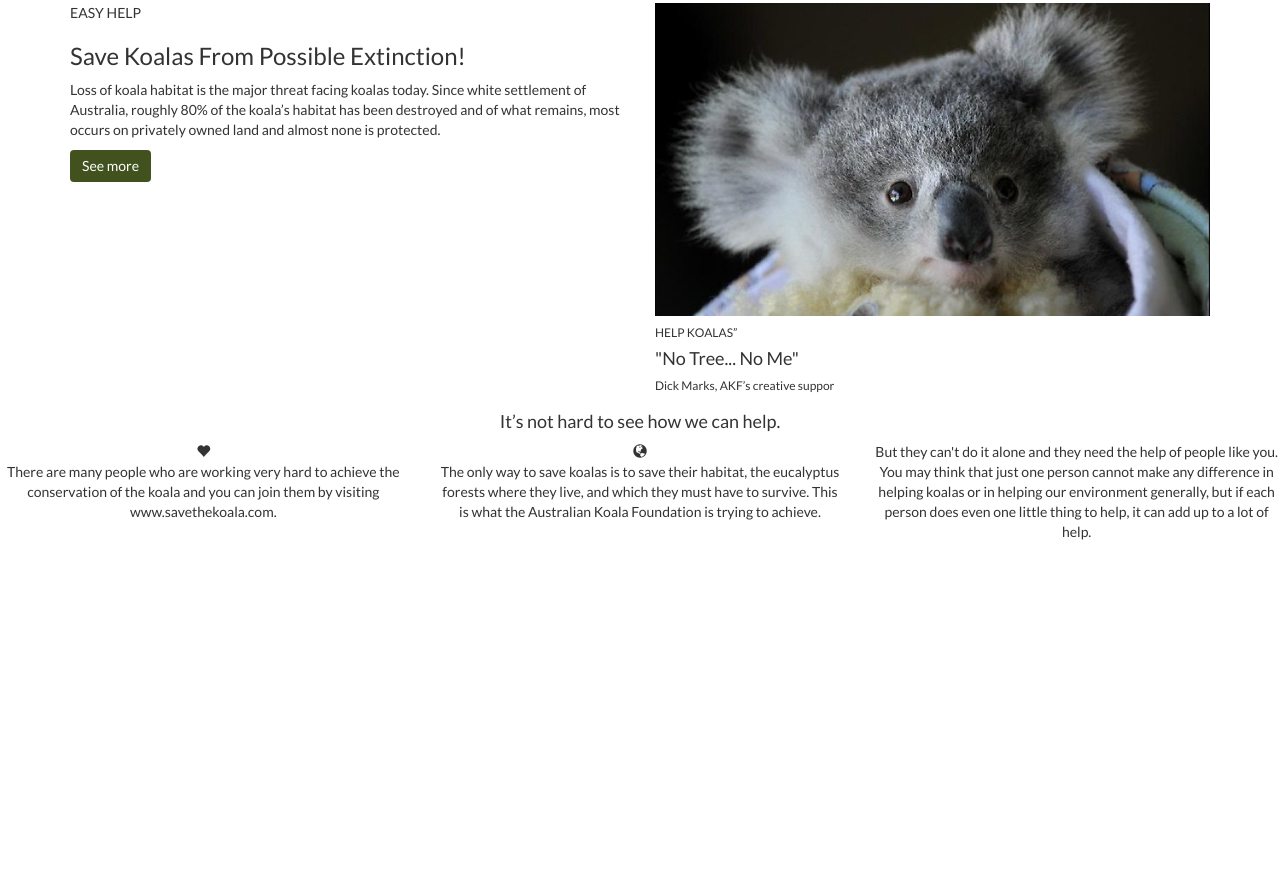
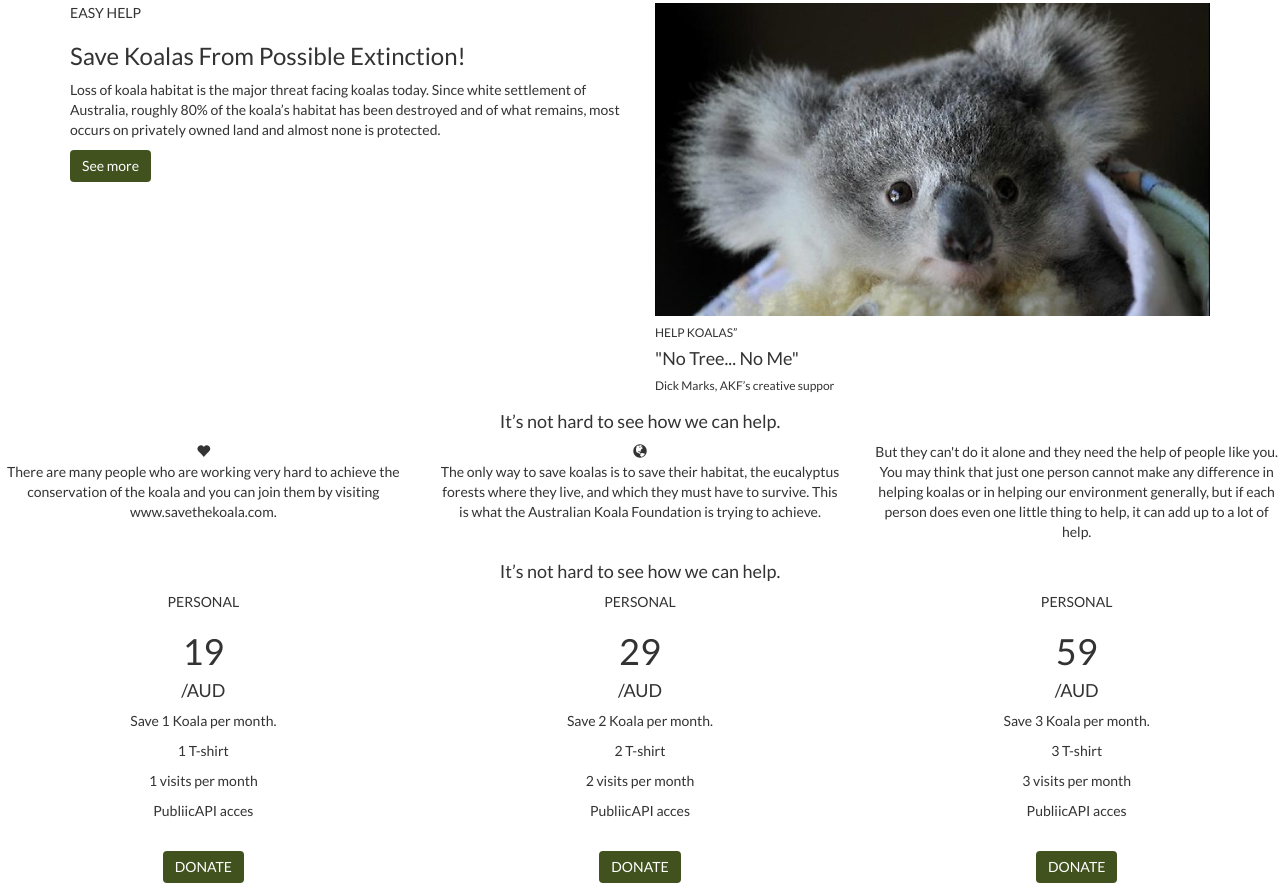
Before and after one commit to OrietaToro13/Save-the-koala, a plain HTML site: page index.html in a window 1280 px wide. Shown: the part 1547-2430 px from the top of the page. Before the commit the page ends 2099 px from the top, so only its background shows below. Drawn offline with nearby package versions, Linux system fonts and the light colour scheme.

Commit message:
parte seis-faltan estilos

```diff
--- a/index.html
+++ b/index.html
@@ -128,8 +128,8 @@ Loss of koala habitat is the major threat facing koalas today. Since white settl
 HELP KOALAS
 “No Tree... No Me”
 Dick Marks, AKF’s creative supporter -->
-<section class="cinco">
-<div class="contienecinco">
+<section class="quinta">
+<div class="contienequinta">
 	<div class="row">
 		<div class="col-lg-12 col-md-12 col-sm-12 col-xs-12 text-center">
 			<h4 class="titulocinco">It’s not hard to see how we can help.</h4>
@@ -162,7 +162,52 @@ There are many people who are working very hard to achieve the conservation of t
 The only way to save koalas is to save their habitat, the eucalyptus forests where they live, and which they must have to survive. This is what the Australian Koala Foundation is trying to achieve.
 
 But they can't do it alone and they need the help of people like you. You may think that just one person cannot make any difference in helping koalas or in helping our environment generally, but if each person does even one little thing to help, it can add up to a lot of help.-->
-
+<section class="parteseis">
+<div class="contieneseis">
+	<div class="row">
+		<div class="col-lg-12 col-md-12 col-sm-12 col-xs-12 text-center">
+		<h4 class="tituloseis">It’s not hard to see how we can help.</h4>
+		</div>
+		</div>
+	<div class="row">
+		<div class="textseis">
+		<div class="col-lg-4 col-md-4 col-sm-12 col-xs-12 text-center">
+			<p>PERSONAL</p>
+				<i class="fa fa-usd" aria-hidden="true" id="dolar"></i>
+			<h1 class="num">19</h1>	<h4 class="aud">/AUD</h4>
+			<p class="linea">Save 1 Koala per month.</p>
+			<p class="linea">1 T-shirt</p>
+			<p class="linea">1 visits per month</p>
+			<p>PubliicAPI acces</p>
+		<br>
+			<button class="btn btn-default" type="button" id="donate">DONATE</button>
+		</div>
+		<div class="col-lg-4 col-md-4 col-sm-12 col-xs-12 text-center">
+			<p>PERSONAL</p>
+				<i class="fa fa-usd" aria-hidden="true" id="dolar"></i>
+			<h1 class="num">29</h1>	<h4 class="aud">/AUD</h4>
+			<p class="linea">Save 2 Koala per month.</p>
+			<p class="linea">2 T-shirt</p>
+			<p class="linea">2 visits per month</p>
+			<p>PubliicAPI acces</p>
+		<br>
+			<button class="btn btn-default" type="button" id="donate">DONATE</button>
+		</div>
+		<div class="col-lg-4 col-md-4 col-sm-12 col-xs-12 text-center">
+			<p>PERSONAL</p>
+			<i class="fa fa-usd" aria-hidden="true" id="dolar"></i>
+			<h1 class="num">59</h1>	<h4 class="aud">/AUD</h4>
+			<p class="linea">Save 3 Koala per month.</p>
+			<p class="linea">3 T-shirt</p>
+			<p class="linea">3 visits per month</p>
+			<p>PubliicAPI acces</p>
+		<br>
+			<button class="btn btn-default" type="button" id="donate">DONATE</button>
+		</div>
+	</div>
+</div>
+</div>
+</section>
 <!-- footer
 
 ABOUT
```
